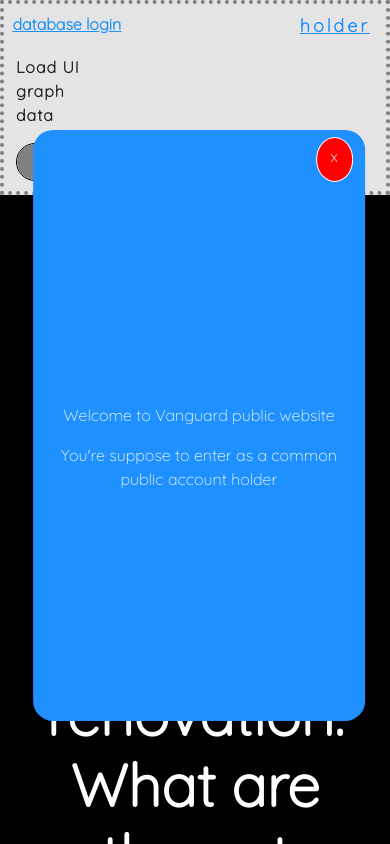
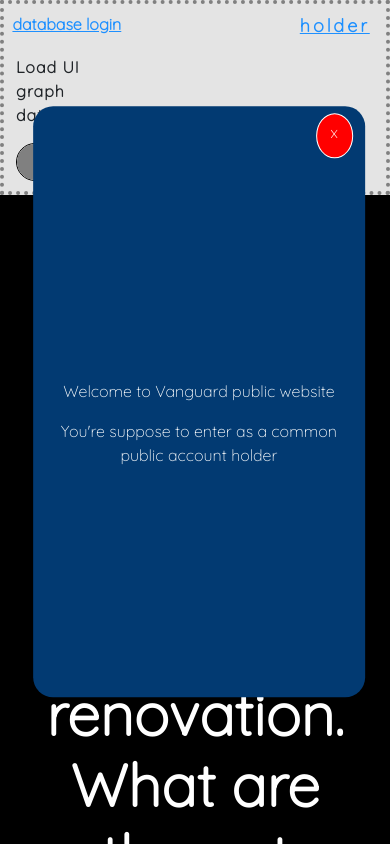
Before and after one commit to markie311/Vanguard, a React (Create React App) app in the folder view/: page / in a window 390 px wide. Built offline with nearby package versions, Linux system fonts and the light colour scheme; a web font is replaced by a local one.

Commit message:
Vanguard 1

```diff
--- a/view/src/styles/landingpage/landingpage.scss
+++ b/view/src/styles/landingpage/landingpage.scss
@@ -134,14 +134,14 @@
 }
 #vanguardwelcomeintroduction {
 position:absolute;
-background-color: dodgerblue;
+background-color: rgb(2, 58, 114);
 border-radius:20px;
 height:70vh;
 width:85%;
 z-index:5;
 top:0;
 left:0;
-transform: translate(10%, 22%);
+transform: translate(10%, 18%);
 }
 #vanguardwelcomeintroduction-closebuttoncontainer {
 position:relative;
```
